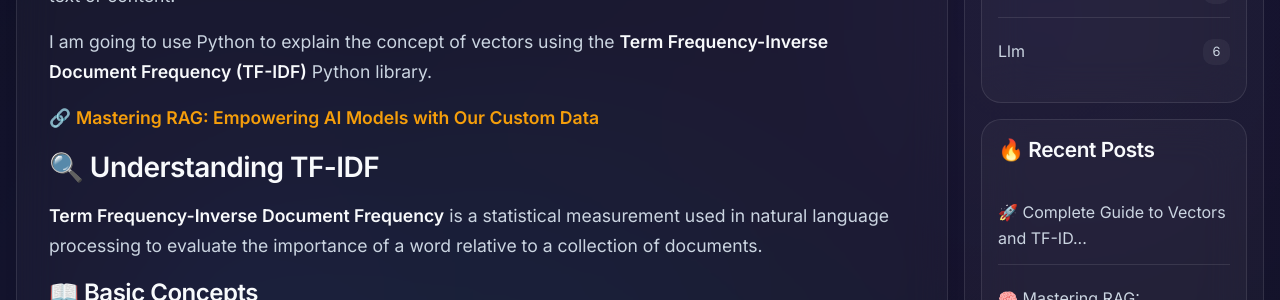
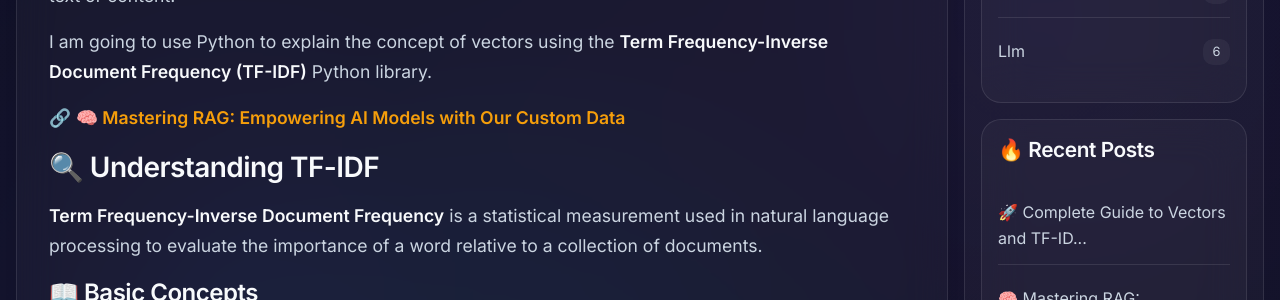
Before and after one commit to AI-Code-Geek/ai-code-geek.github.io, a Jekyll site: the page built from _posts/2025-06-11-Complete-Guide-tt-Vectors-and-TF-IDF-in-RAG-Systems.md, in a window 1280 px wide and 900 px high, scrolled down 1269 px. Shown: the part 153-453 px from the top of the window. Built offline with Jekyll 4.4.1, drawn with Linux system fonts in a browser that asks for light colours.

Commit message:
Added RAG-2 blog

```diff
--- a/_posts/2025-06-11-Complete-Guide-tt-Vectors-and-TF-IDF-in-RAG-Systems.md
+++ b/_posts/2025-06-11-Complete-Guide-tt-Vectors-and-TF-IDF-in-RAG-Systems.md
@@ -19,7 +19,7 @@
 
 I am going to use Python to explain the concept of vectors using the **Term Frequency-Inverse Document Frequency (TF-IDF)** Python library.
 
-🔗 **[Mastering RAG: Empowering AI Models with Our Custom Data](https://aicodegeek.com/2025/06/29/RAG-Empowering-AI-Models-with-Our-Custom-Data)**
+🔗 **[🧠 Mastering RAG: Empowering AI Models with Our Custom Data](https://aicodegeek.com/2025/06/29/RAG-Empowering-AI-Models-with-Our-Custom-Data)**
 
 ### 🔍 Understanding TF-IDF
 
```
Also changed, not shown: _posts/2025-06-29-RAG-Empowering-AI-Models-with-Our-Custom-Data.md (+2 -0 lines).
